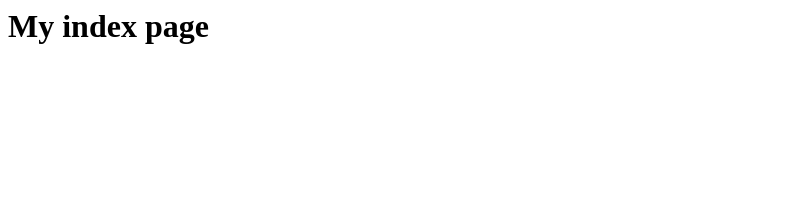
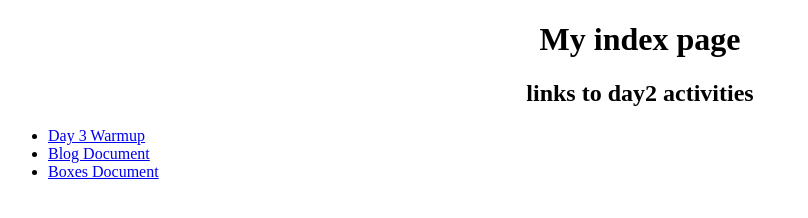
Before and after one commit to Alexg1021/geekwise-web-development, a plain HTML site: page index.html in a window 1280 px wide. Shown: the whole page, without its empty margins (0-808 px from the left). Drawn offline with Linux system fonts and the light colour scheme.

Commit message:
pushing geekwise docs

```diff
--- a/index.html
+++ b/index.html
@@ -1 +1,17 @@
-<h1>My index page</h1>
+<!DOCTYPE html>
+<html>
+  <head>
+    <meta charset="utf-8">
+    <title>Geekwise Classes: Index Page</title>
+    <link rel="stylesheet" href="css/main.css">
+  </head>
+  <body>
+    <h1 style="text-align: center">My index page</h1>
+    <h2 style="text-align: center"> links to day2 activities</h2>
+    <ul>
+      <li><a href="day3_warmup.html">Day 3 Warmup</a></li>
+      <li><a href="blog.html">Blog Document</a></li>
+      <li><a href="boxes.html">Boxes Document</a></li>
+    </ul>
+  </body>
+</html>
```
Also changed, not shown: boxes.html (added), day3_warmup.html (added).
